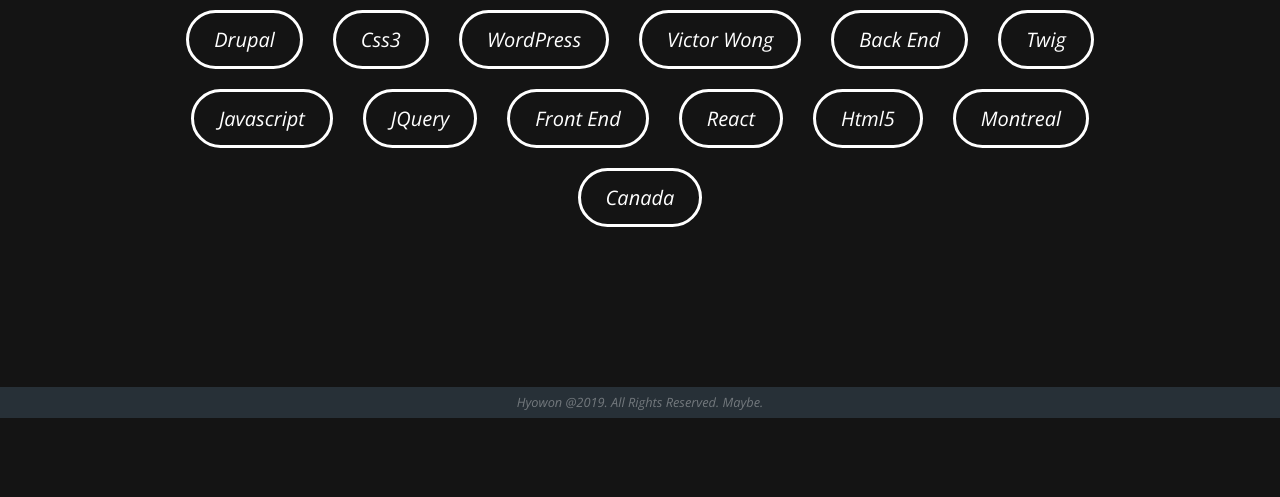
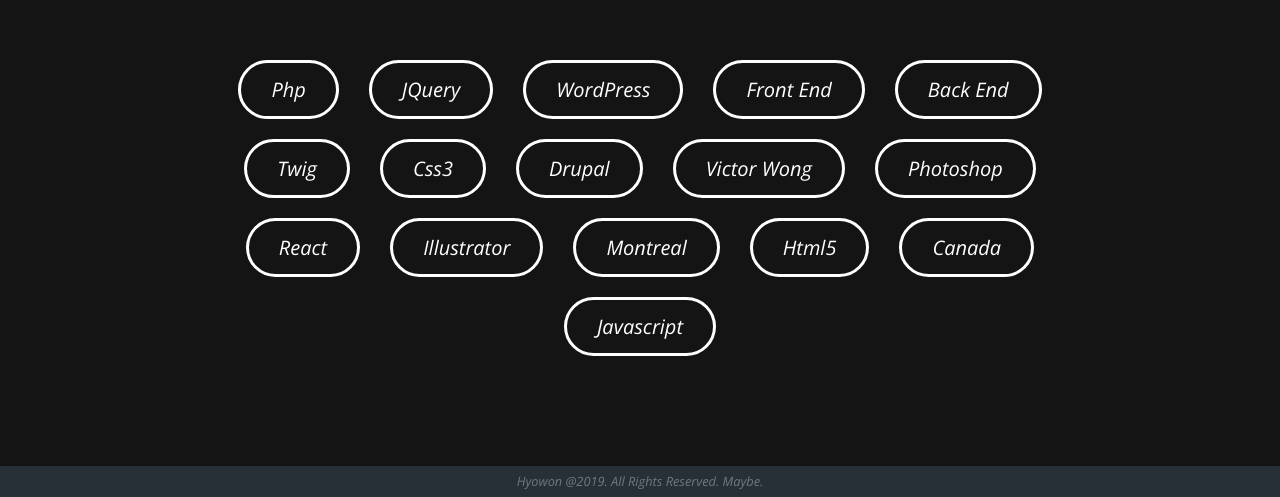
Before and after one commit to hyowon19/hyowon19.github.io, a plain HTML site: page index.html in a window 1280 px wide. Shown: the part 2438-2935 px from the top of the page. Before the commit the page ends 2856 px from the top, so only its background shows below. Drawn offline with nearby package versions, Linux system fonts and the light colour scheme.

Commit message:
html/css update

```diff
--- a/css/main.css
+++ b/css/main.css
@@ -247,7 +247,7 @@ footer {
   justify-content: center;
   align-items: center;
   margin-top: 50px;
-  margin-bottom: 150px;
+  margin-bottom: 100px;
 }
 
 .contact--social li {
@@ -281,15 +281,15 @@ footer {
 }
 
 .contact--info {
-  margin-top: 25px;
+  margin-top: 75px;
   display: flex;
   flex-wrap: wrap;
   justify-content: center;
-  width: 75%;
+  width: 70%;
 }
 
 .contact--info--box {
-  padding: 15px 25px;
+  padding: 15px 30px;
   margin: 10px 15px;
   border: 3px solid white;
   border-radius: 30px;
--- a/index.html
+++ b/index.html
@@ -156,10 +156,13 @@
         <div class="contact--info--box contact--info--box__green">Css3</div>
         <div class="contact--info--box contact--info--box__green">Twig</div>
         <div class="contact--info--box contact--info--box__green">JQuery</div>
+        <div class="contact--info--box contact--info--box__green">Illustrator</div>
         <div class="contact--info--box contact--info--box__red">Drupal</div>
+        <div class="contact--info--box contact--info--box__red">Php</div>
         <div class="contact--info--box contact--info--box__red">Back End</div>
         <div class="contact--info--box contact--info--box__orange">WordPress</div>
         <div class="contact--info--box contact--info--box__orange">React</div>
+        <div class="contact--info--box contact--info--box__orange">Photoshop</div>
       </div>
     </div>
 
```
